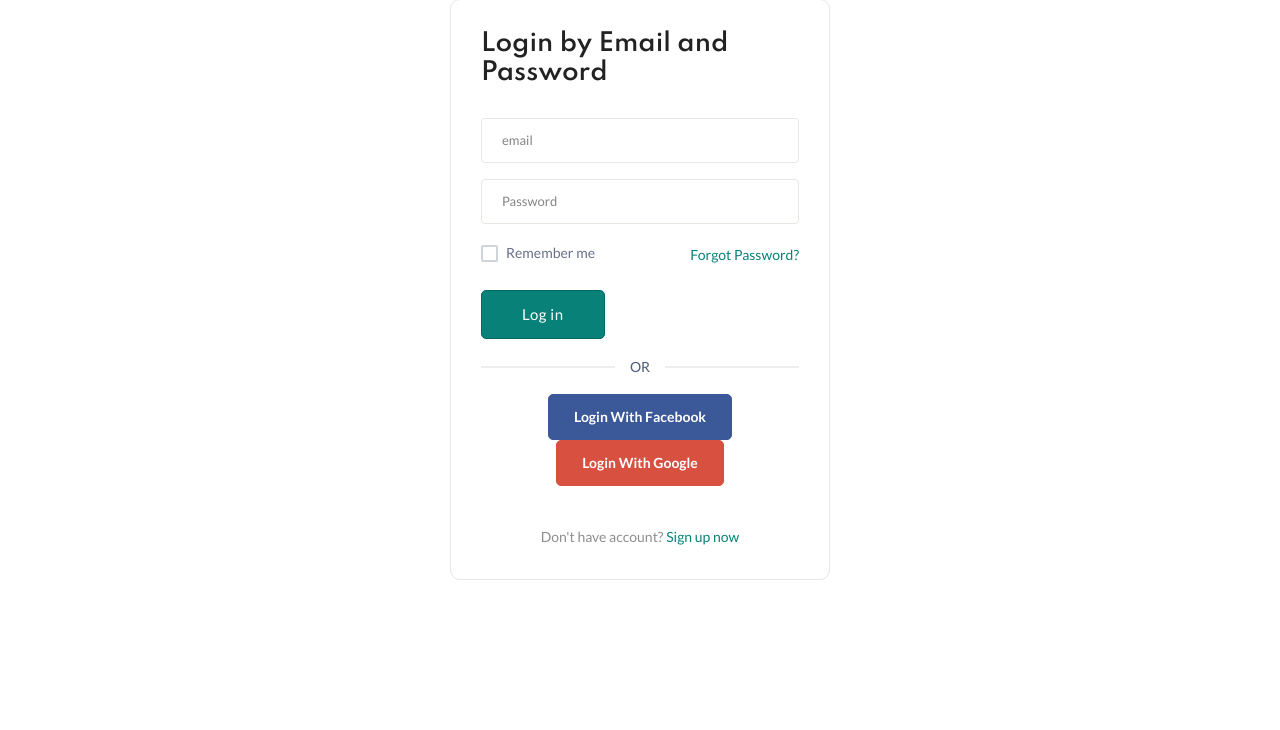
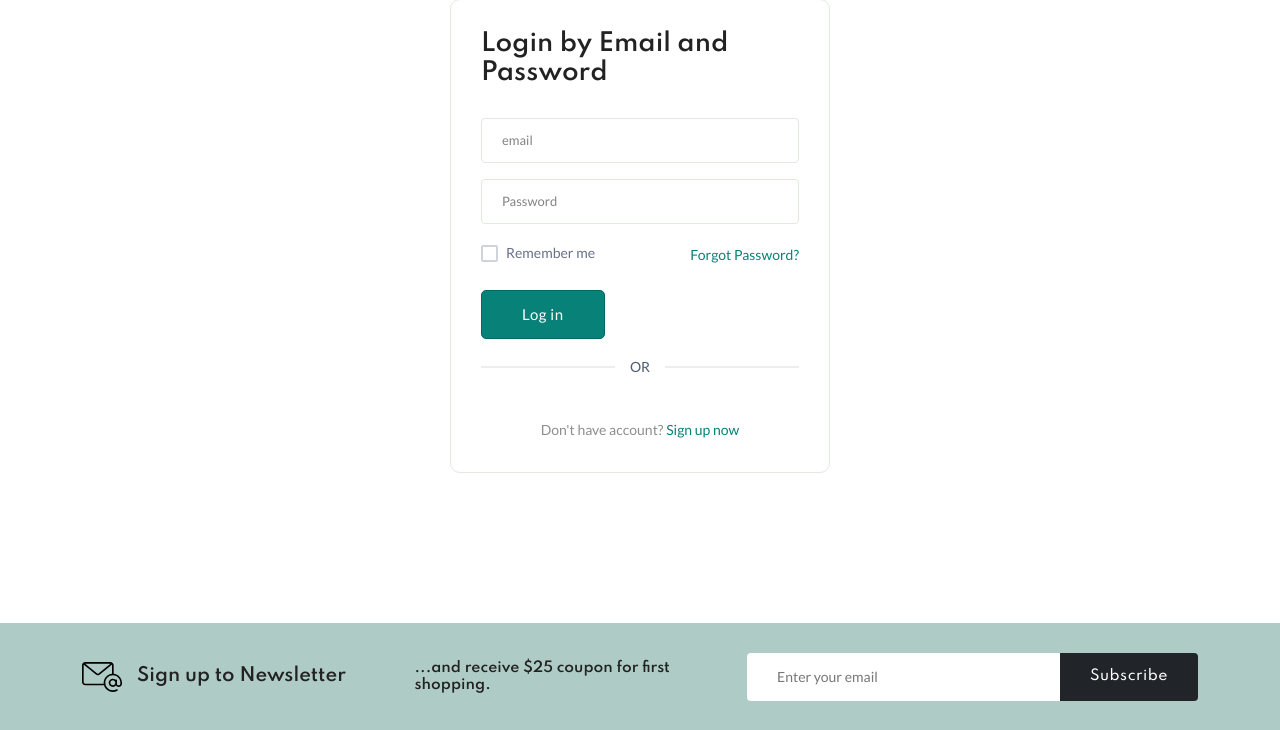
Before and after one commit to aljoemmanu22/my_first_project, a Django app: page /login/ in a window 1280 px wide. Shown: the part 232-962 px from the top of the page. Run offline with Django 4.2, Linux system fonts and the light colour scheme; some libraries are stand-ins or nearby versions.

Commit message:
Google authentication removed

```diff
--- a/Gearpros/gearpros/user/templates/login.html
+++ b/Gearpros/gearpros/user/templates/login.html
@@ -105,10 +105,6 @@
                                         <div class="divider-text-center mt-15 mb-15">
                                             <span> or</span>
                                         </div>
-                                        <ul class="btn-login list_none text-center mb-15">
-                                            <li><a href="#" class="btn btn-facebook hover-up mb-lg-0 mb-sm-4">Login With Facebook</a></li>
-                                            <li><a href="{% url 'social:begin' 'google-oauth2' %}" class="btn btn-google hover-up">Login With Google</a></li>
-                                        </ul>
                                     </div>
                                     <br>
                                     <div class="text-muted text-center">Don't have account? <a href="{% url 'signup' %}">Sign up now</a></div>
```
